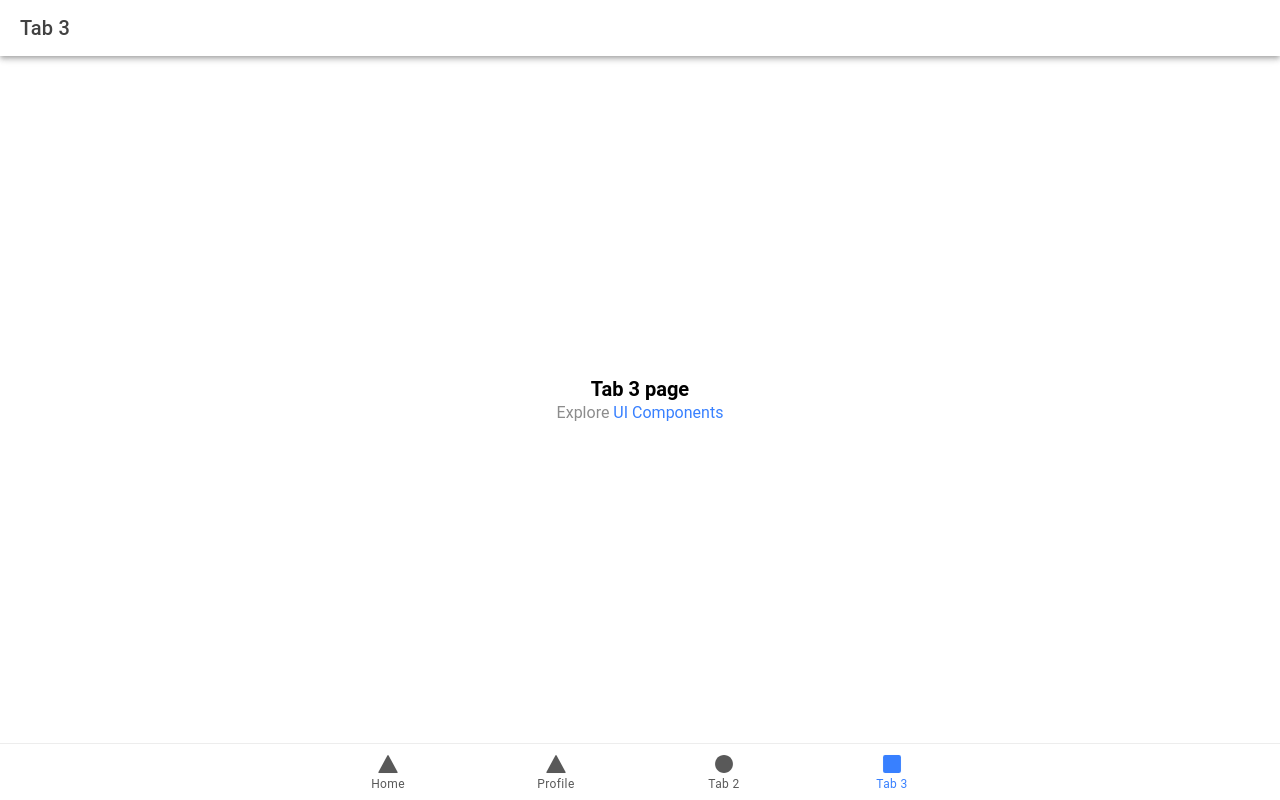
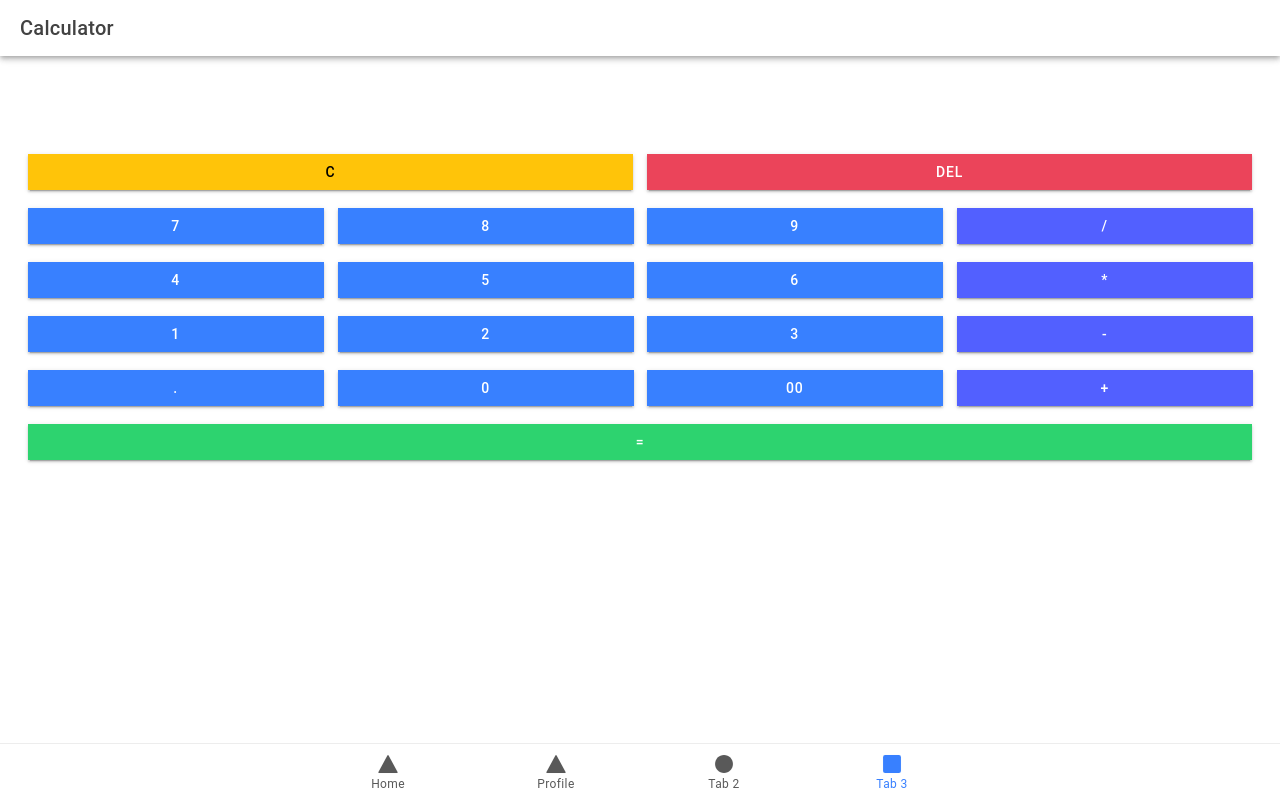
Before and after one commit to Hazeljoy08/ion-t-collantes2, a React (Vite) app: page /tab3 in a window 1280 px wide. Built offline with nearby package versions, Linux system fonts and the light colour scheme.

Commit message:
adding design to my calculator tab

```diff
--- a/src/pages/Tab3.tsx
+++ b/src/pages/Tab3.tsx
@@ -1,25 +1,118 @@
-import { IonContent, IonHeader, IonPage, IonTitle, IonToolbar } from '@ionic/react';
-import ExploreContainer from '../components/ExploreContainer';
+import React, { useState } from 'react';
+import { IonContent, IonHeader, IonPage, IonTitle, IonToolbar, IonButton, IonGrid, IonRow, IonCol, IonInput } from '@ionic/react';
 import './Tab3.css';
 
-const Tab3: React.FC = () => {
+const Calculator: React.FC = () => {
+  const [input, setInput] = useState<string>('');
+
+  const handleInput = (value: string) => {
+    setInput(input + value);
+  };
+
+  const handleClear = () => {
+    setInput('');
+  };
+
+  const handleDelete = () => {
+    setInput(input.slice(0, -1));
+  };
+
+  const handleCalculate = () => {
+    try {
+      setInput(eval(input).toString());
+    } catch (error) {
+      setInput('Error');
+    }
+  };
+
   return (
-    <IonPage>
-      <IonHeader>
-        <IonToolbar>
-          <IonTitle>Tab 3</IonTitle>
-        </IonToolbar>
-      </IonHeader>
-      <IonContent fullscreen>
-        <IonHeader collapse="condense">
+      <IonPage>
+        <IonHeader>
           <IonToolbar>
-            <IonTitle size="large">Tab 3</IonTitle>
+            <IonTitle>Calculator</IonTitle>
           </IonToolbar>
         </IonHeader>
-        <ExploreContainer name="Tab 3 page" />
+        <IonContent fullscreen className="ion-padding" style={{ backgroundColor: 'dark' }}>
+          <IonGrid>
+            <IonRow>
+              <IonCol size="12">
+                <IonInput style={{ fontSize: '50px' }} value={input} readonly={true} className="ion-text-right" />
+              </IonCol>
+            </IonRow>
+
+          <IonRow>
+            <IonCol size="6">
+              <IonButton id="btns" expand="full" color="warning" onClick={handleClear}>C</IonButton>
+            </IonCol>
+            <IonCol size="6">
+              <IonButton id="btns" expand="full" color="danger" onClick={handleDelete}>DEL</IonButton>
+            </IonCol>
+          </IonRow>
+          <IonRow>
+            <IonCol size="3">
+              <IonButton id="btns" expand="full" color="primary" onClick={() => handleInput('7')}>7</IonButton>
+            </IonCol>
+            <IonCol size="3">
+              <IonButton id="btns" expand="full" color="primary" onClick={() => handleInput('8')}>8</IonButton>
+            </IonCol>
+            <IonCol size="3">
+              <IonButton id="btns" expand="full" color="primary" onClick={() => handleInput('9')}>9</IonButton>
+            </IonCol>
+            <IonCol size="3">
+              <IonButton id="btns" expand="full" color="tertiary" onClick={() => handleInput('/')}>/</IonButton>
+            </IonCol>
+          </IonRow>
+          <IonRow>
+            <IonCol size="3">
+              <IonButton id="btns" expand="full" color="primary" onClick={() => handleInput('4')}>4</IonButton>
+            </IonCol>
+            <IonCol size="3">
+              <IonButton id="btns" expand="full" color="primary" onClick={() => handleInput('5')}>5</IonButton>
+            </IonCol>
+            <IonCol size="3">
+              <IonButton id="btns" expand="full" color="primary" onClick={() => handleInput('6')}>6</IonButton>
+            </IonCol>
+            <IonCol size="3">
+              <IonButton id="btns" expand="full" color="tertiary" onClick={() => handleInput('*')}>*</IonButton>
+            </IonCol>
+          </IonRow>
+          <IonRow>
+            <IonCol size="3">
+              <IonButton id="btns" expand="full" color="primary" onClick={() => handleInput('1')}>1</IonButton>
+            </IonCol>
+            <IonCol size="3">
+              <IonButton id="btns" expand="full" color="primary" onClick={() => handleInput('2')}>2</IonButton>
+            </IonCol>
+            <IonCol size="3">
+              <IonButton id="btns" expand="full" color="primary" onClick={() => handleInput('3')}>3</IonButton>
+            </IonCol>
+            <IonCol size="3">
+              <IonButton id="btns" expand="full" color="tertiary" onClick={() => handleInput('-')}>-</IonButton>
+            </IonCol>
+          </IonRow>
+          <IonRow>
+            <IonCol size="3">
+              <IonButton id="btns" expand="full" color="primary" onClick={() => handleInput('.')}>.</IonButton>
+            </IonCol>
+            <IonCol size="3">
+              <IonButton id="btns" expand="full" color="primary" onClick={() => handleInput('0')}>0</IonButton>
+            </IonCol>
+            <IonCol size="3">
+              <IonButton id="btns" expand="full" color="primary" onClick={() => handleInput('00')}>00</IonButton>
+            </IonCol>
+            <IonCol size="3">
+              <IonButton id="btns" expand="full" color="tertiary" onClick={() => handleInput('+')}>+</IonButton>
+            </IonCol>
+          </IonRow>
+          <IonRow>
+            <IonCol size="12">
+              <IonButton id="btns" expand="full" color="success" onClick={handleCalculate}>=</IonButton>
+            </IonCol>
+          </IonRow>
+        </IonGrid>
       </IonContent>
     </IonPage>
   );
 };
 
-export default Tab3;
+export default Calculator;
```
